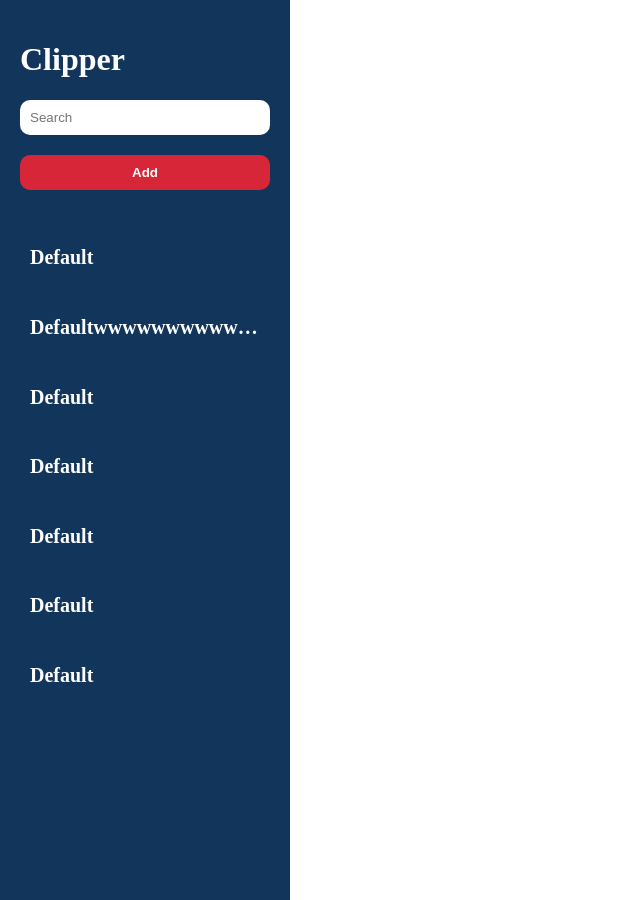
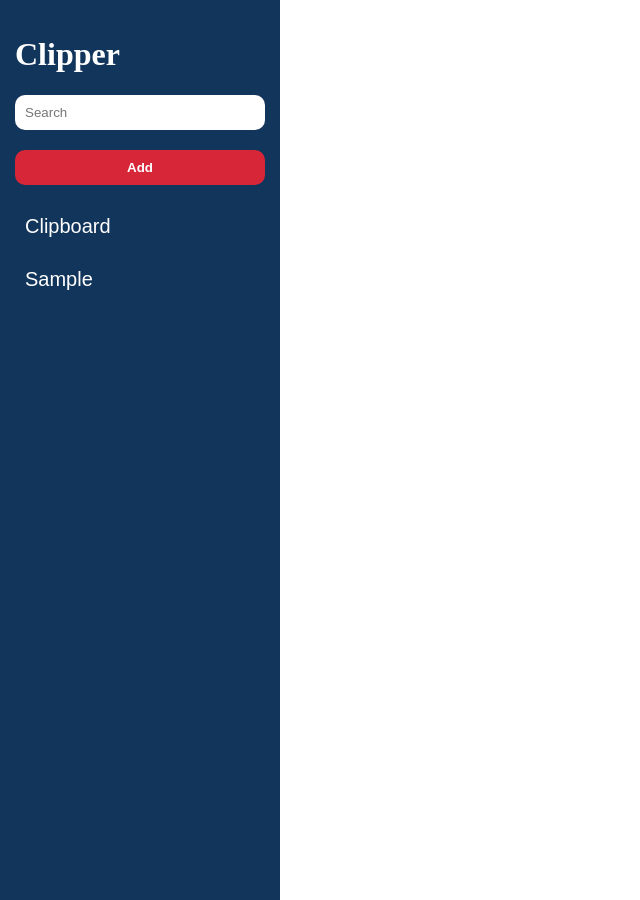
Before and after one commit to MohamedTalaat-Coder/clipper, a Django app: page / in a window 1280 px wide. Shown: the whole page, without its empty margins (0-640 px from the left). Run offline with Django 4.2, Linux system fonts and the light colour scheme; tables that the repository leaves empty hold one stand-in row (values such as "Sample post").

Commit message:
create new section

```diff
--- a/src/clipboard/models.py
+++ b/src/clipboard/models.py
@@ -1,7 +1,11 @@
 from django.db import models
+
+
+class Section(models.Model):
+    section = models.CharField(max_length=64)
 
 
 class Clipboard(models.Model):
     key = models.CharField(max_length=64)
     value = models.TextField()
-    section = models.CharField(max_length=64)
+    section = models.ManyToManyField(Section)
--- a/src/clipboard/templates/clipboard/index.html
+++ b/src/clipboard/templates/clipboard/index.html
@@ -7,52 +7,24 @@
     </div>
     <input type="search" name="" id="" placeholder="Search" />
     <div>
-      <button>Add</button>
+      <button id="create-section">Add</button>
     </div>
     <div></div>
   </div>
   <div class="default-clipboard clipboard">
     <div class="header">
-      <h4>Default</h4>
+      <button>Clipboard</button>
     </div>
     <div class="body"></div>
   </div>
-  <div class="clipboard-section clipboard">
+  {% for clipboard in clipboards %}
+  <div class="created-clipboard clipboard">
     <div class="header">
-      <h4>Defaultwwwwwwwwwwwwwwwwwwwwwwwwwwwwwwwwwwwwwwwwwwwwwwwwwwwwwwwwwwwwwwwwwwwwwww</h4>
+      <button>{{clipboard.section}}</button>
     </div>
     <div class="body"></div>
   </div>
-  <div class="clipboard-section clipboard">
-    <div class="header">
-      <h4>Default</h4>
-    </div>
-    <div class="body"></div>
-  </div>
-  <div class="default-clipboard clipboard">
-    <div class="header">
-      <h4>Default</h4>
-    </div>
-    <div class="body"></div>
-  </div>
-  <div class="default-clipboard clipboard">
-    <div class="header">
-      <h4>Default</h4>
-    </div>
-    <div class="body"></div>
-  </div>
-  <div class="default-clipboard clipboard">
-    <div class="header">
-      <h4>Default</h4>
-    </div>
-    <div class="body"></div>
-  </div>
-  <div class="default-clipboard clipboard">
-    <div class="header">
-      <h4>Default</h4>
-    </div>
-    <div class="body"></div>
-  </div>
+  {% endfor %}
 </div>
 
 {% load static %}
--- a/src/clipboard/urls.py
+++ b/src/clipboard/urls.py
@@ -20,5 +20,6 @@ from .views import *
 urlpatterns = [
     path("", IndexView.as_view(), name="index"),
     path("create/", CreateSection.as_view(), name="create_section"),
-    path("<str:section>/add/", AddToSection.as_view(), name="add_to_section")
+    path("<str:section>/add/", AddToSection.as_view(), name="add_to_section"),
+    path("<str:section>/", SectionCliboard.as_view(), name="clipboards")
 ]
--- a/src/clipboard/views.py
+++ b/src/clipboard/views.py
@@ -1,6 +1,6 @@
 from django.shortcuts import render
 from django.views.generic import ListView, CreateView, DeleteView
-from .models import Clipboard
+from .models import Clipboard, Section
 
 
 # Create your views here.
@@ -8,16 +8,28 @@ from .models import Clipboard
 class IndexView(ListView):
     template_name = "clipboard/index.html"
     model = Clipboard
+    context_object_name = "clipboards"
 
     def get_queryset(self):
-        return Clipboard.objects.all()
+        return Section.objects.all()
+
+
+class SectionCliboard(ListView):
+    model = Clipboard
+    template_name = "clipboard/index.html"
+    context_object_name = "clipboards"
+
+    def get_queryset(self):
+        section = self.kwargs['section']
+        print("section -->", section)
 
 
 class CreateSection(CreateView):
-    def post(self, request, *args, **kwargs):
-        print("create section")
+    model = Section
+    success_url = "/"
+    fields = ['section']
 
 
 class AddToSection(CreateView):
-    def post(self, request, *args, **kwargs):
-        print("add to section")
+    model = Clipboard
+    fields = ['key', 'value', 'section_id']
--- a/src/static/scripts/add.js
+++ b/src/static/scripts/add.js
@@ -2,13 +2,16 @@ document.addEventListener("DOMContentLoaded", function () {
   const add_button = document.querySelectorAll(".add-clipboard");
   const create_button = document.getElementById("create-section");
   create_button.addEventListener("click", () => {
+    let section = prompt("")
+    if (section !== null) {
     const url = "create/";
-    fetch_data(url, "POST", {"section":"section"})
+    fetch_data(url, "POST", {"section":section})
+    }
   })
   add_button.forEach(button => {
     button.addEventListener("click", () => {
       const url = `${button.dataset.section}/add/`
-      fetch_data(url, "POST", {"button":"id"})
+      fetch_data(url, "POST", {"key":"key", "value":"value"})
     })
   })
 });
--- a/src/static/styles/styles.css
+++ b/src/static/styles/styles.css
@@ -19,18 +19,27 @@ body {
   font-size: 20px;
   cursor: pointer;
   border-radius: 10px;
+  margin-bottom: 10px;
 }
 
-.clipboard .header h4 {
+.clipboard .header button {
     text-overflow: ellipsis !important;
   overflow-x: hidden !important;
   overflow-y: auto;
   white-space: nowrap !important;
+  background-color: transparent;
+  border: none;
+  color: var(--body-color);
+  font-size: 20px;
+  cursor: pointer;
+  border-radius: 10px;
+  width: 100%;
+  text-align: left;
   padding: 10px;
-  border-radius: 10px;
 }
 
-.clipboard .header h4:hover {
+
+.clipboard .header button:hover {
   background-color: var(--crimson);
 }
 
@@ -45,7 +54,7 @@ body {
   width: 250px;
   height: 100%;
   overflow-y: auto;
-  padding: 20px;
+  padding: 15px;
   background-color: var(--blue-color);
   color: var(--body-color);
 }
```
Also changed, not shown: src/clipboard/migrations/0002_section_remove_clipboard_section_clipboard_section.py (added).
